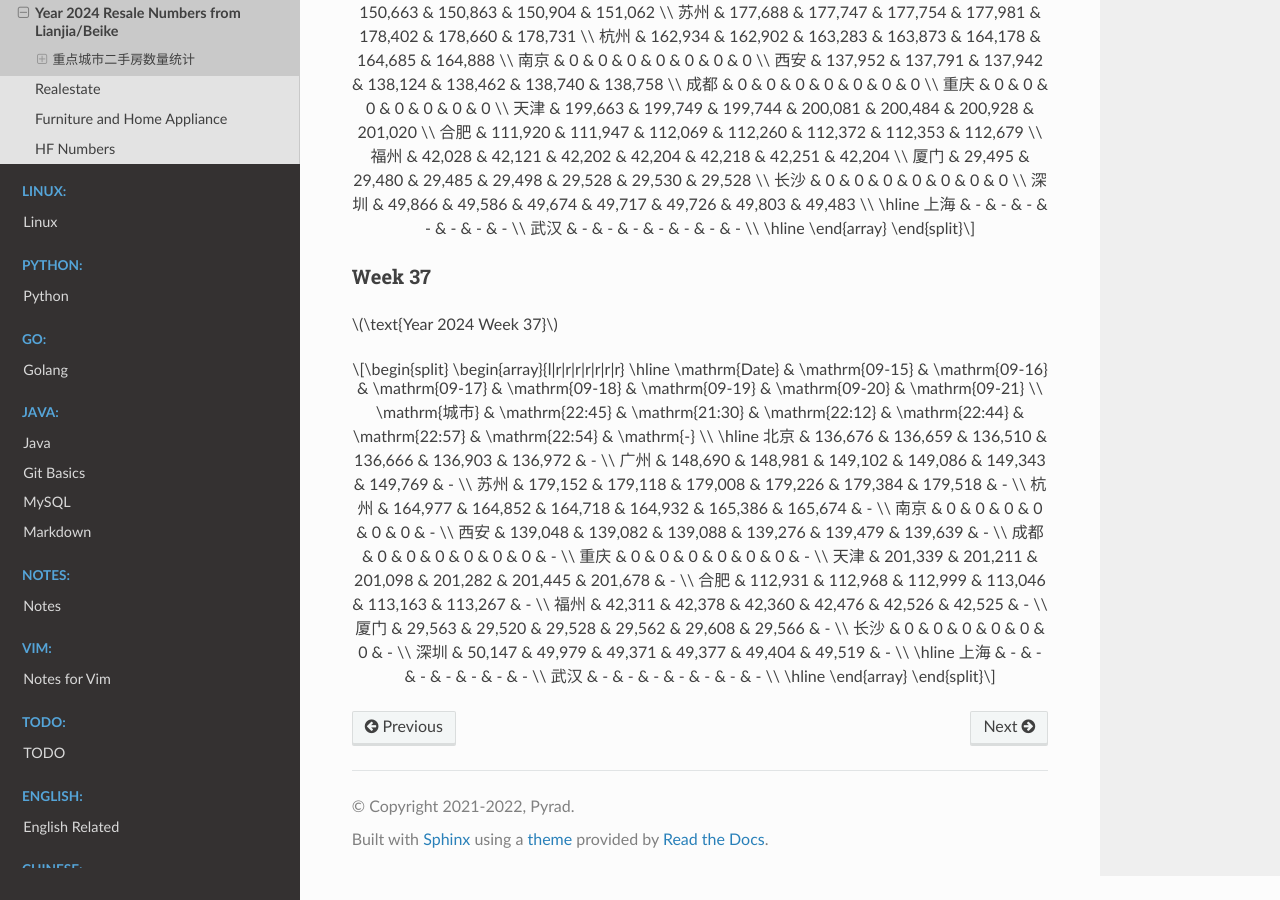
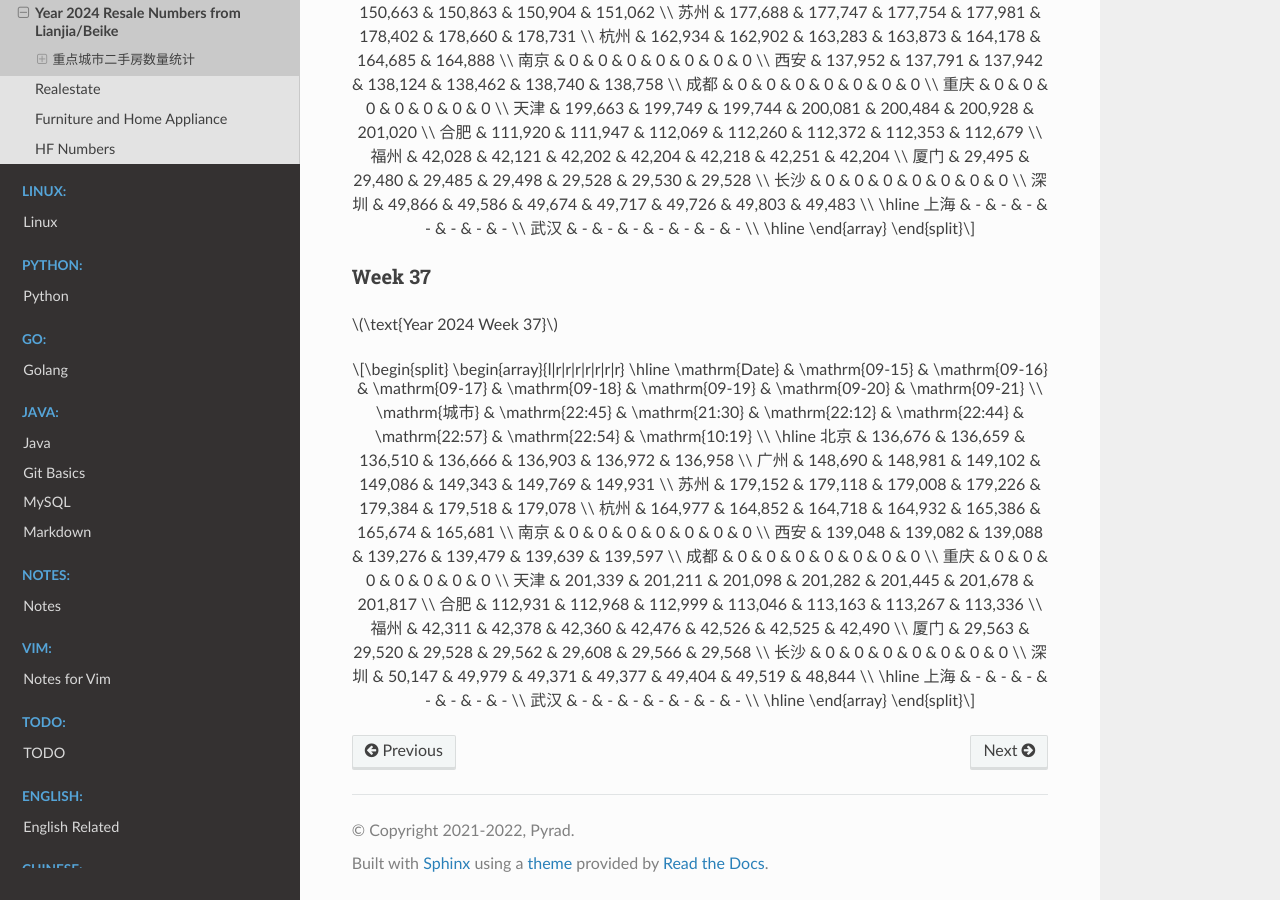
Before and after one commit to Pyrad/pyradnotes, a Sphinx documentation site: the page built from source/RealEstate/resalenumbers2024.md, in a window 1280 px wide and 900 px high, scrolled down 17973 px. Built offline with Sphinx 7.4.7 and the Read the Docs theme 2.0.0, drawn with Linux system fonts in a browser that asks for light colours; pages that are not in the unit, such as notebooks, are missing from menus; a script that is not in the unit is left out.

Commit message:
Realestate Update resale numbers 2024-09-21 10:19

```diff
--- a/source/RealEstate/resalenumbers2024.md
+++ b/source/RealEstate/resalenumbers2024.md
@@ -1195,22 +1195,22 @@
 \begin{array}{l|r|r|r|r|r|r|r}
 \hline
 \mathrm{Date} & \mathrm{09-15} & \mathrm{09-16} & \mathrm{09-17} & \mathrm{09-18} & \mathrm{09-19} & \mathrm{09-20} & \mathrm{09-21} \\
-\mathrm{城市} & \mathrm{22:45} & \mathrm{21:30} & \mathrm{22:12} & \mathrm{22:44} & \mathrm{22:57} & \mathrm{22:54} & \mathrm{-} \\
+\mathrm{城市} & \mathrm{22:45} & \mathrm{21:30} & \mathrm{22:12} & \mathrm{22:44} & \mathrm{22:57} & \mathrm{22:54} & \mathrm{10:19} \\
 \hline
-北京 & 136,676 & 136,659 & 136,510 & 136,666 & 136,903 & 136,972 & - \\
-广州 & 148,690 & 148,981 & 149,102 & 149,086 & 149,343 & 149,769 & - \\
-苏州 & 179,152 & 179,118 & 179,008 & 179,226 & 179,384 & 179,518 & - \\
-杭州 & 164,977 & 164,852 & 164,718 & 164,932 & 165,386 & 165,674 & - \\
-南京 & 0 & 0 & 0 & 0 & 0 & 0 & - \\
-西安 & 139,048 & 139,082 & 139,088 & 139,276 & 139,479 & 139,639 & - \\
-成都 & 0 & 0 & 0 & 0 & 0 & 0 & - \\
-重庆 & 0 & 0 & 0 & 0 & 0 & 0 & - \\
-天津 & 201,339 & 201,211 & 201,098 & 201,282 & 201,445 & 201,678 & - \\
-合肥 & 112,931 & 112,968 & 112,999 & 113,046 & 113,163 & 113,267 & - \\
-福州 & 42,311 & 42,378 & 42,360 & 42,476 & 42,526 & 42,525 & - \\
-厦门 & 29,563 & 29,520 & 29,528 & 29,562 & 29,608 & 29,566 & - \\
-长沙 & 0 & 0 & 0 & 0 & 0 & 0 & - \\
-深圳 & 50,147 & 49,979 & 49,371 & 49,377 & 49,404 & 49,519 & - \\
+北京 & 136,676 & 136,659 & 136,510 & 136,666 & 136,903 & 136,972 & 136,958 \\
+广州 & 148,690 & 148,981 & 149,102 & 149,086 & 149,343 & 149,769 & 149,931 \\
+苏州 & 179,152 & 179,118 & 179,008 & 179,226 & 179,384 & 179,518 & 179,078 \\
+杭州 & 164,977 & 164,852 & 164,718 & 164,932 & 165,386 & 165,674 & 165,681 \\
+南京 & 0 & 0 & 0 & 0 & 0 & 0 & 0 \\
+西安 & 139,048 & 139,082 & 139,088 & 139,276 & 139,479 & 139,639 & 139,597 \\
+成都 & 0 & 0 & 0 & 0 & 0 & 0 & 0 \\
+重庆 & 0 & 0 & 0 & 0 & 0 & 0 & 0 \\
+天津 & 201,339 & 201,211 & 201,098 & 201,282 & 201,445 & 201,678 & 201,817 \\
+合肥 & 112,931 & 112,968 & 112,999 & 113,046 & 113,163 & 113,267 & 113,336 \\
+福州 & 42,311 & 42,378 & 42,360 & 42,476 & 42,526 & 42,525 & 42,490 \\
+厦门 & 29,563 & 29,520 & 29,528 & 29,562 & 29,608 & 29,566 & 29,568 \\
+长沙 & 0 & 0 & 0 & 0 & 0 & 0 & 0 \\
+深圳 & 50,147 & 49,979 & 49,371 & 49,377 & 49,404 & 49,519 & 48,844 \\
 \hline
 上海 & - & - & - & - & - & - & - \\
 武汉 & - & - & - & - & - & - & - \\
```
Also changed, not shown: 1 other file.
